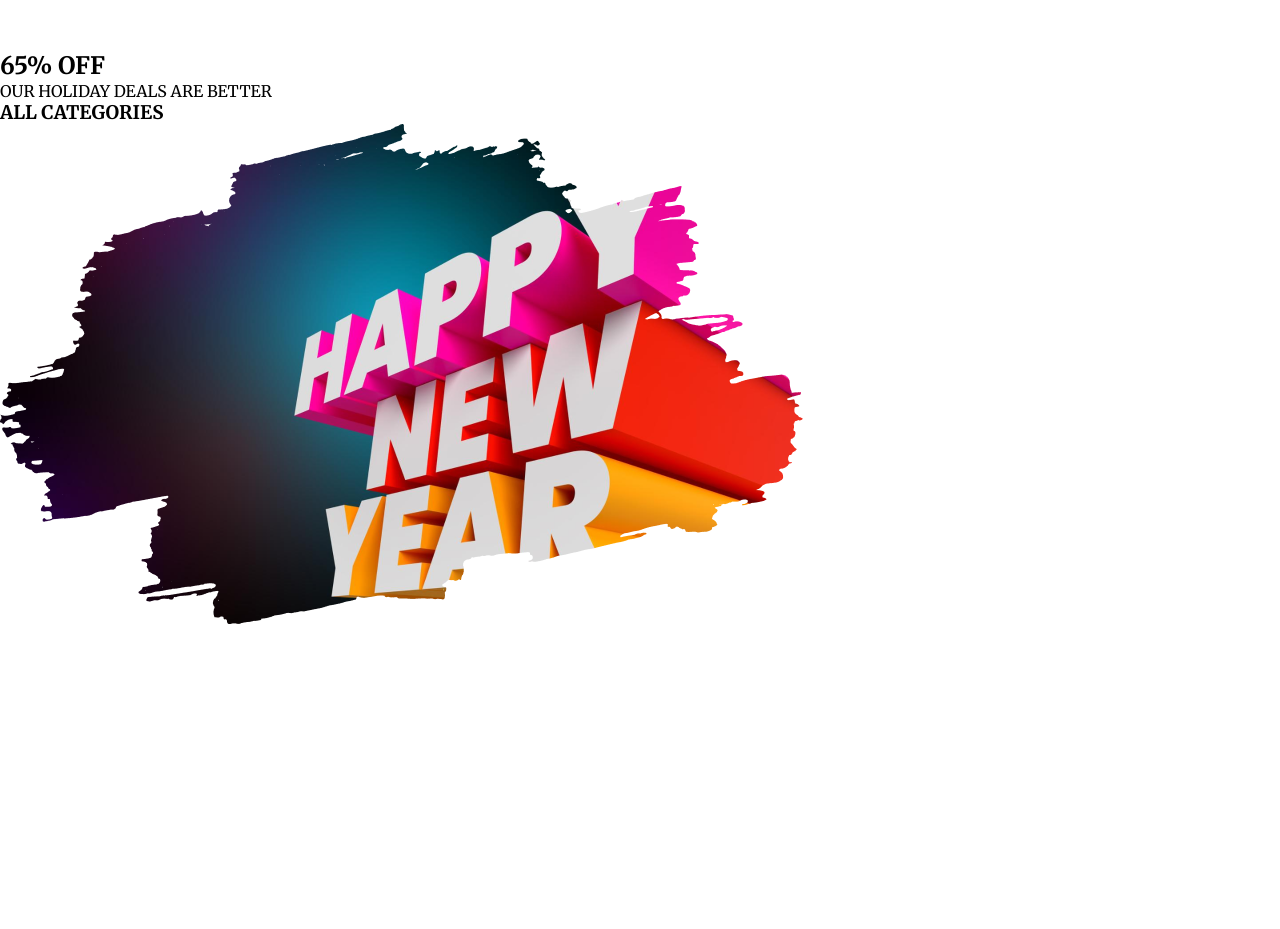
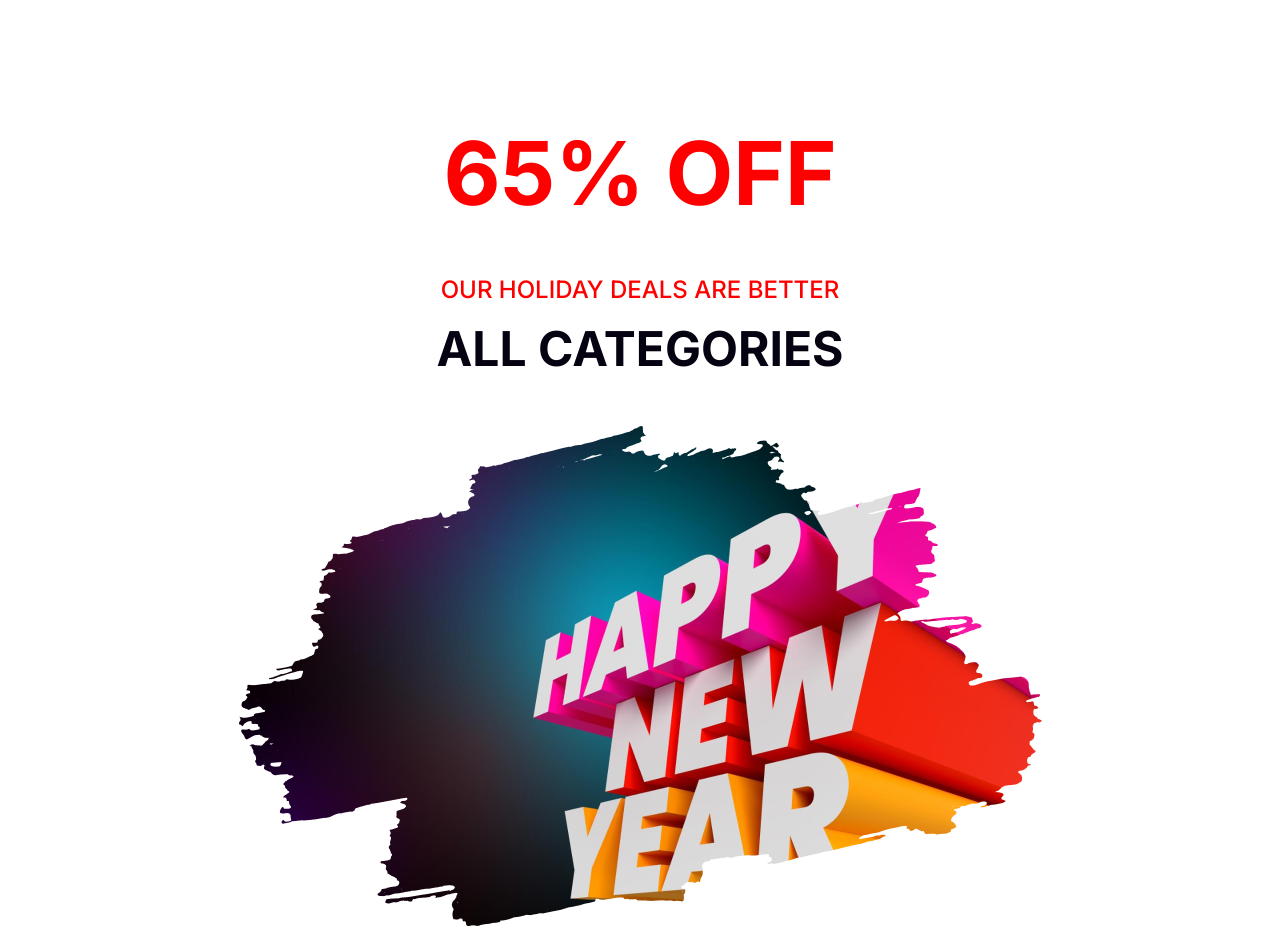
Before and after one commit to rmoon187/new-year-project, a plain HTML site: page index.html in a window 1280 px wide. Shown: the part 650-1579 px from the top of the page. Before the commit the page ends 1278 px from the top, so only its background shows below. Drawn offline with Linux system fonts and the light colour scheme.

Commit message:
new year done

```diff
--- a/index.html
+++ b/index.html
@@ -21,11 +21,14 @@
     </header>
 
     <main>
-        <section class="65">
-            <h2>65% OFF</h2>
-            <p>OUR HOLIDAY DEALS ARE BETTER</p>
-            <h3>ALL CATEGORIES</h3>
-            <img src="images/New Year Photo.png" alt="">
+        <section class="new-year">
+            <div class="new-year-content">
+                <h2>65% OFF</h2>
+                <p>OUR HOLIDAY DEALS ARE BETTER</p>
+                <h3>ALL CATEGORIES</h3>
+                <img src="images/New Year Photo.png" alt="">
+            </div>
+
         </section>
     </main>
     <footer></footer>
--- a/main.css
+++ b/main.css
@@ -1,4 +1,6 @@
 @import url('https://fonts.googleapis.com/css2?family=Merriweather:ital,wght@0,300;0,400;0,700;0,900;1,300;1,400;1,700;1,900&display=swap');
+
+@import url('https://fonts.googleapis.com/css2?family=Inter:wght@100..900&display=swap');
 
 * {
     box-sizing: border-box;
@@ -46,3 +48,56 @@ body {
     font-weight: 700;
     text-align: center;
 }
+
+/* new year section */
+.new-year {
+    height: 806px;
+    width: 802px;
+    margin: 120px auto;
+}
+
+.new-year-content {
+    display: flex;
+    flex-direction: column;
+    justify-content: center;
+    align-items: center;
+    /* gap: 48px; */
+
+}
+
+.new-year-content h2 {
+    color: rgb(255, 0, 0);
+    font-family: "Inter";
+    font-size: 88px;
+    font-weight: 700;
+    line-height: 107px;
+    letter-spacing: 0%;
+    text-align: center;
+    margin-bottom: 48px;
+}
+
+.new-year-content p {
+    color: rgb(255, 0, 0);
+    font-family: Inter;
+    font-size: 24px;
+    font-weight: 500;
+    line-height: 29px;
+    letter-spacing: 0%;
+    text-align: center;
+    margin-bottom: 16px;
+
+}
+
+.new-year-content h3 {
+    color: rgb(7, 2, 17);
+    font-family: Inter;
+    font-size: 48px;
+    font-weight: 700;
+    line-height: 58px;
+    letter-spacing: 0%;
+    text-align: center;
+    margin-bottom: 48px;}
+
+    .new-year-content img{
+        height: 500px;
+    }
```
